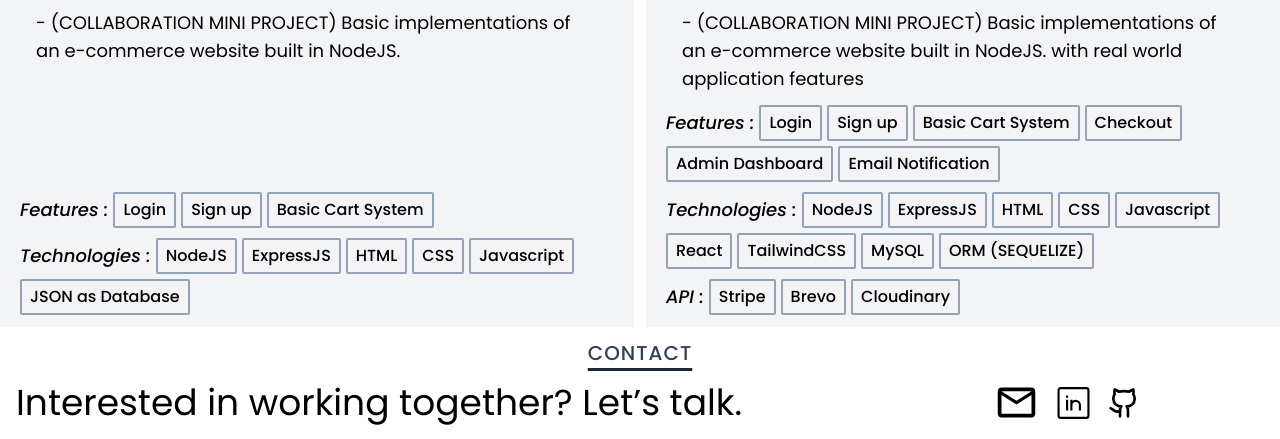
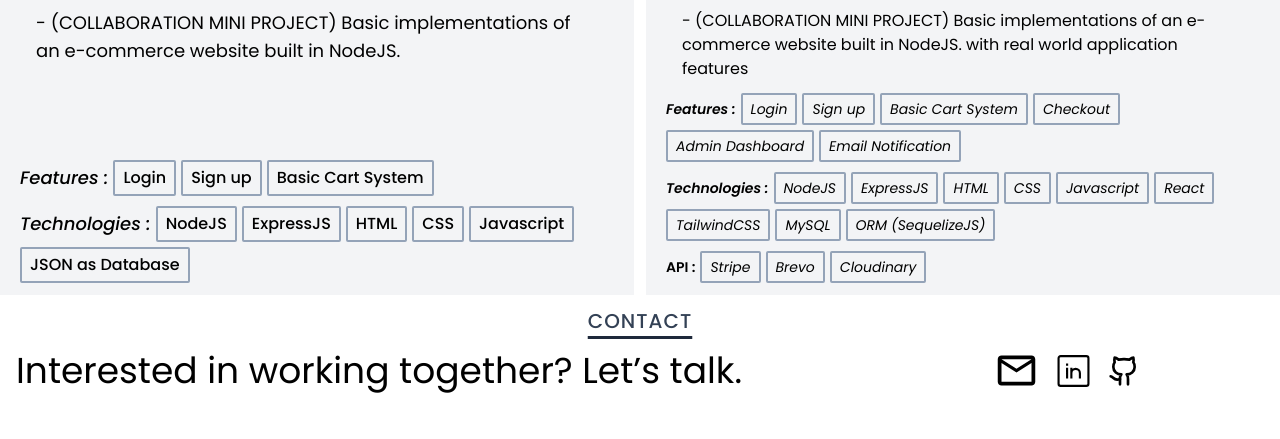
Before and after one commit to NoemitoJohn/portfolio-2024, a website: page index.html in a window 1280 px wide. Shown: the part 852-1291 px from the top of the page. After the commit the page ends 1259 px from the top, so only its background shows below. Drawn offline with Linux system fonts and the light colour scheme.

Commit message:
change skill box layout

```diff
--- a/index.html
+++ b/index.html
@@ -295,43 +295,43 @@
               </div>
             </div>
             <div class="py-3 px-4">
-              <p class="text-lg">- (COLLABORATION MINI PROJECT) Basic implementations of an e-commerce website built in NodeJS. with real world application features</p>
+              <p>- (COLLABORATION MINI PROJECT) Basic implementations of an e-commerce website built in NodeJS. with real world application features</p>
             </div>
           </div>
           <div>
             <div class="flex flex-wrap items-center gap-[5px]">
-              <span class="text-lg font-medium italic">Features :</span>
-              <div class="px-2 py-1 font-medium text-base border-2 rounded-sm border-slate-400">Login</div>
-              <div class="px-2 py-1 font-medium text-base border-2 rounded-sm border-slate-400">Sign up</div>
-              <div class="px-2 py-1 font-medium text-base border-2 rounded-sm border-slate-400">Basic Cart System</div>
-              <div class="px-2 py-1 font-medium text-base border-2 rounded-sm border-slate-400">Checkout</div>
-              <div class="px-2 py-1 font-medium text-base border-2 rounded-sm border-slate-400">Admin Dashboard</div>
-              <div class="px-2 py-1 font-medium text-base border-2 rounded-sm border-slate-400">Email Notification</div>
+              <span class="font-semibold italic text-sm">Features :</span>
+              <div class="px-2 py-1 italic text-sm border-2 rounded-sm border-slate-400">Login</div>
+              <div class="px-2 py-1 italic text-sm border-2 rounded-sm border-slate-400">Sign up</div>
+              <div class="px-2 py-1 italic text-sm border-2 rounded-sm border-slate-400">Basic Cart System</div>
+              <div class="px-2 py-1 italic text-sm border-2 rounded-sm border-slate-400">Checkout</div>
+              <div class="px-2 py-1 italic text-sm border-2 rounded-sm border-slate-400">Admin Dashboard</div>
+              <div class="px-2 py-1 italic text-sm border-2 rounded-sm border-slate-400">Email Notification</div>
             </div>
             <div class="flex flex-wrap items-center gap-[5px] mt-[10px]">
-              <span class="text-lg font-medium italic">Technologies :</span>
-              <div class="px-2 py-1 font-medium text-base border-2 rounded-sm border-slate-400">NodeJS</div>
-              <div class="px-2 py-1 font-medium text-base border-2 rounded-sm border-slate-400">ExpressJS</div>
-              <div class="px-2 py-1 font-medium text-base border-2 rounded-sm border-slate-400">HTML</div>
-              <div class="px-2 py-1 font-medium text-base border-2 rounded-sm border-slate-400">CSS</div>
-              <div class="px-2 py-1 font-medium text-base border-2 rounded-sm border-slate-400">Javascript</div>
-              <div class="px-2 py-1 font-medium text-base border-2 rounded-sm border-slate-400">React</div>
-              <div class="px-2 py-1 font-medium text-base border-2 rounded-sm border-slate-400">TailwindCSS</div>
-              <div class="px-2 py-1 font-medium text-base border-2 rounded-sm border-slate-400">MySQL</div>
-              <div class="px-2 py-1 font-medium text-base border-2 rounded-sm border-slate-400">ORM (SEQUELIZE)</div>
+              <span class="text-sm font-semibold italic">Technologies :</span>
+              <div class="px-2 py-1 text-sm italic border-2 rounded-sm border-slate-400">NodeJS</div>
+              <div class="px-2 py-1 text-sm italic border-2 rounded-sm border-slate-400">ExpressJS</div>
+              <div class="px-2 py-1 text-sm italic border-2 rounded-sm border-slate-400">HTML</div>
+              <div class="px-2 py-1 text-sm italic border-2 rounded-sm border-slate-400">CSS</div>
+              <div class="px-2 py-1 text-sm italic border-2 rounded-sm border-slate-400">Javascript</div>
+              <div class="px-2 py-1 text-sm italic border-2 rounded-sm border-slate-400">React</div>
+              <div class="px-2 py-1 text-sm italic border-2 rounded-sm border-slate-400">TailwindCSS</div>
+              <div class="px-2 py-1 text-sm italic border-2 rounded-sm border-slate-400">MySQL</div>
+              <div class="px-2 py-1 text-sm italic border-2 rounded-sm border-slate-400">ORM (SequelizeJS)</div>
             </div>
             <div class="flex flex-wrap items-center gap-[5px] mt-[10px]">
-              <span class="text-lg font-medium italic">API :</span>
-              <div class="px-2 py-1 font-medium text-base border-2 rounded-sm border-slate-400">Stripe</div>
-              <div class="px-2 py-1 font-medium text-base border-2 rounded-sm border-slate-400">Brevo </div>
-              <div class="px-2 py-1 font-medium text-base border-2 rounded-sm border-slate-400">Cloudinary</div>
+              <span class="text-sm font-semibold ">API :</span>
+              <div class="px-2 py-1 italic text-sm border-2 rounded-sm border-slate-400">Stripe</div>
+              <div class="px-2 py-1 italic text-sm border-2 rounded-sm border-slate-400">Brevo </div>
+              <div class="px-2 py-1 italic text-sm border-2 rounded-sm border-slate-400">Cloudinary</div>
             </div>
           </div>
         </div>
       </div>
     </div>
   </section>
-  <!-- certificate -->
+  <!-- contact -->
   <section class="mt-3" id="contacts">
     <p class="text-center text-xl font-medium tracking-wider uppercase text-slate-700 decoration-slate-800 decoration-[3px] underline-offset-8 underline">
       Contact
```
Also changed, not shown: output.css.
